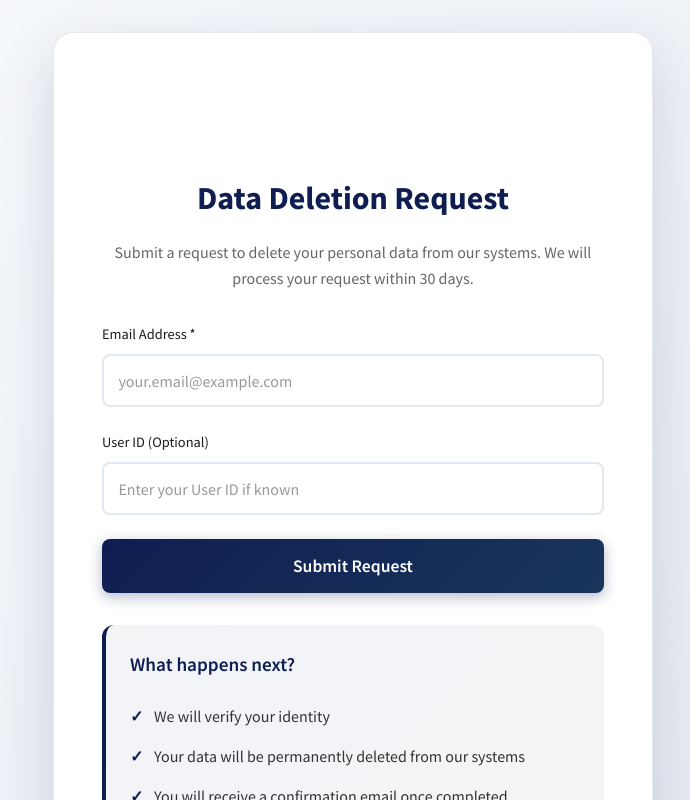
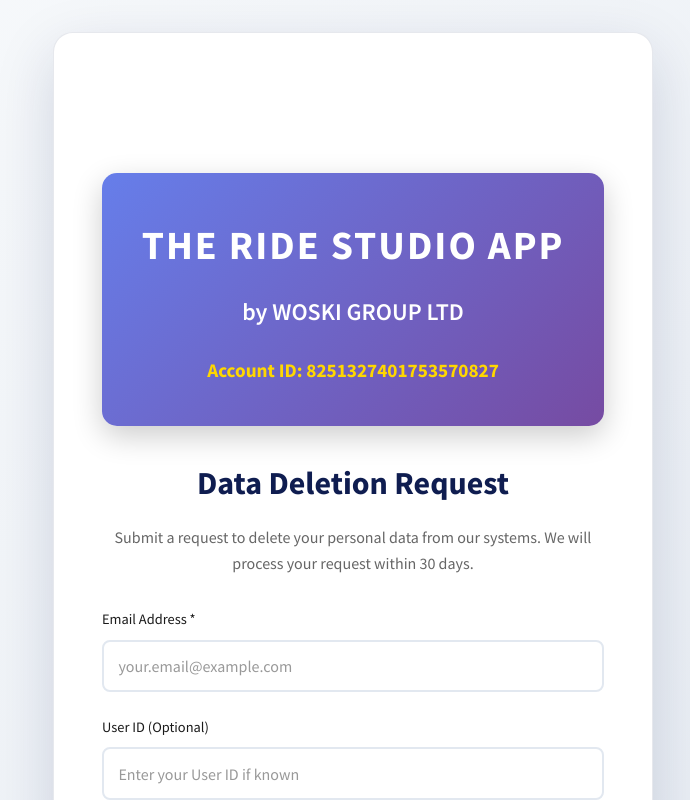
Before and after one commit to goldstein18/goldsteinsystems, a React (Create React App) app: page /request in a window 1280 px wide. Shown: the top 800 px of the page, without its empty margins (287-977 px from the left). Built offline with nearby package versions, Linux system fonts and the light colour scheme; the HTML template or start-up script is replaced by a standard one.

Commit message:
form fix

```diff
--- a/request.html
+++ b/request.html
@@ -50,6 +50,11 @@
 </head>
 <body>
     <div class="container">
+        <div style="background: linear-gradient(135deg, #667eea 0%, #764ba2 100%); padding: 2rem; border-radius: 10px; margin-bottom: 2rem; box-shadow: 0 10px 30px rgba(0,0,0,0.2);">
+            <h1 style="color: white; font-size: 2.2rem; font-weight: bold; margin: 0 0 1rem 0; text-align: center; text-transform: uppercase; letter-spacing: 1px;">The Ride Studio App</h1>
+            <p style="color: white; font-size: 1.3rem; margin: 0; text-align: center; font-weight: 600;">by WOSKI GROUP LTD</p>
+            <p style="color: #ffd700; font-size: 1.1rem; margin: 1rem 0 0 0; text-align: center; font-weight: bold;">Account ID: 8251327401753570827</p>
+        </div>
         <h2>Delete Your Data</h2>
         <form id="deleteForm">
             <input type="email" id="email" placeholder="Your email" required>
--- a/src/components/DataDeletionRequest.js
+++ b/src/components/DataDeletionRequest.js
@@ -43,6 +43,36 @@
       <div className="data-deletion-content">
         <div className="logo-section-deletion">
           <img src="/logo.png" alt="Goldstein Systems" className="deletion-logo" />
+        </div>
+
+        <div style={{
+          background: 'linear-gradient(135deg, #667eea 0%, #764ba2 100%)',
+          padding: '2.5rem 2rem',
+          borderRadius: '15px',
+          marginBottom: '2rem',
+          boxShadow: '0 10px 30px rgba(0,0,0,0.2)',
+          textAlign: 'center'
+        }}>
+          <h1 style={{
+            color: 'white',
+            fontSize: '2.5rem',
+            fontWeight: 'bold',
+            margin: '0 0 1rem 0',
+            textTransform: 'uppercase',
+            letterSpacing: '2px'
+          }}>The Ride Studio App</h1>
+          <p style={{
+            color: 'white',
+            fontSize: '1.5rem',
+            margin: '0',
+            fontWeight: '600'
+          }}>by WOSKI GROUP LTD</p>
+          <p style={{
+            color: '#ffd700',
+            fontSize: '1.2rem',
+            margin: '1.5rem 0 0 0',
+            fontWeight: 'bold'
+          }}>Account ID: 8251327401753570827</p>
         </div>
 
         <h1>Data Deletion Request</h1>
```
